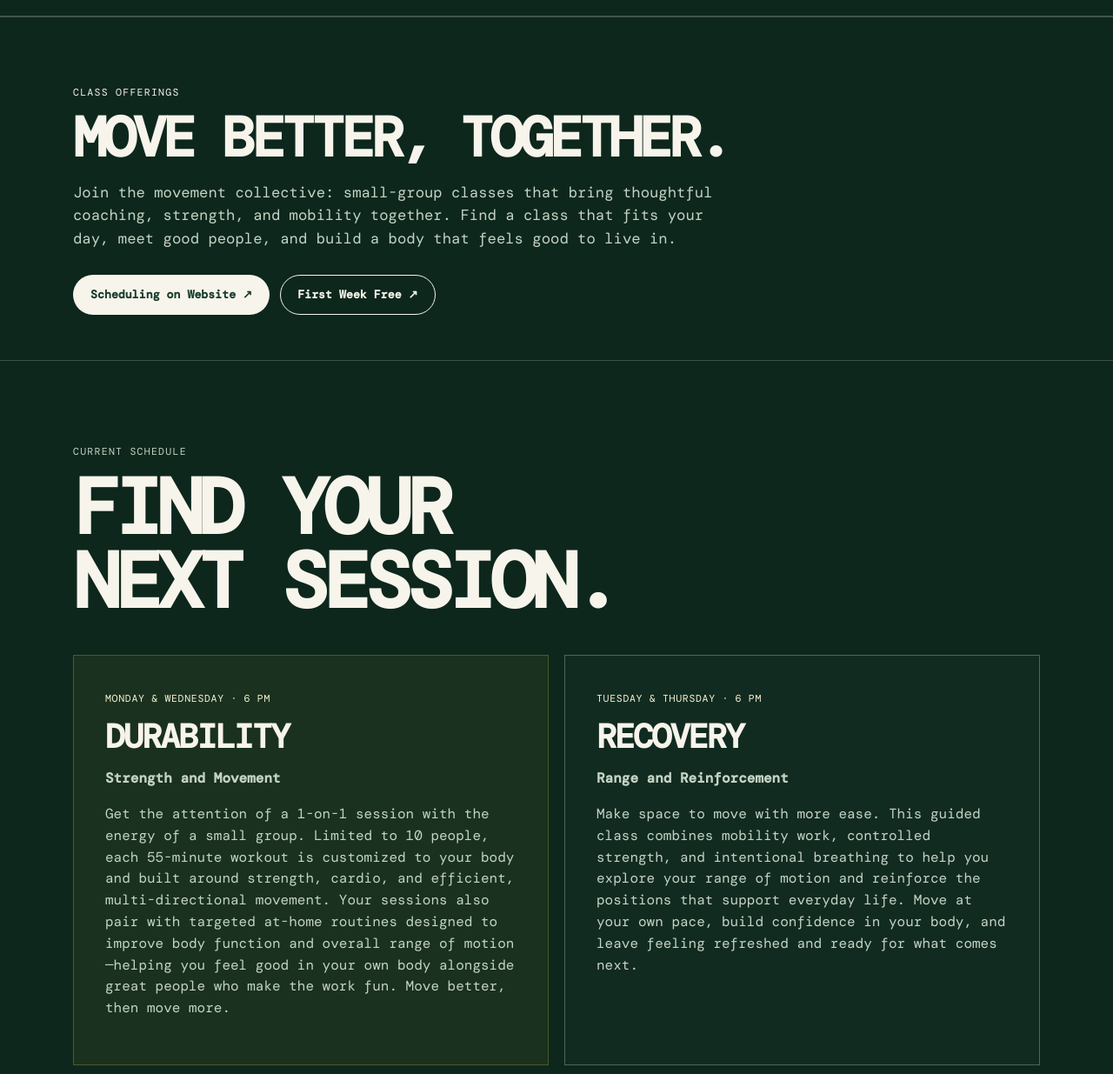
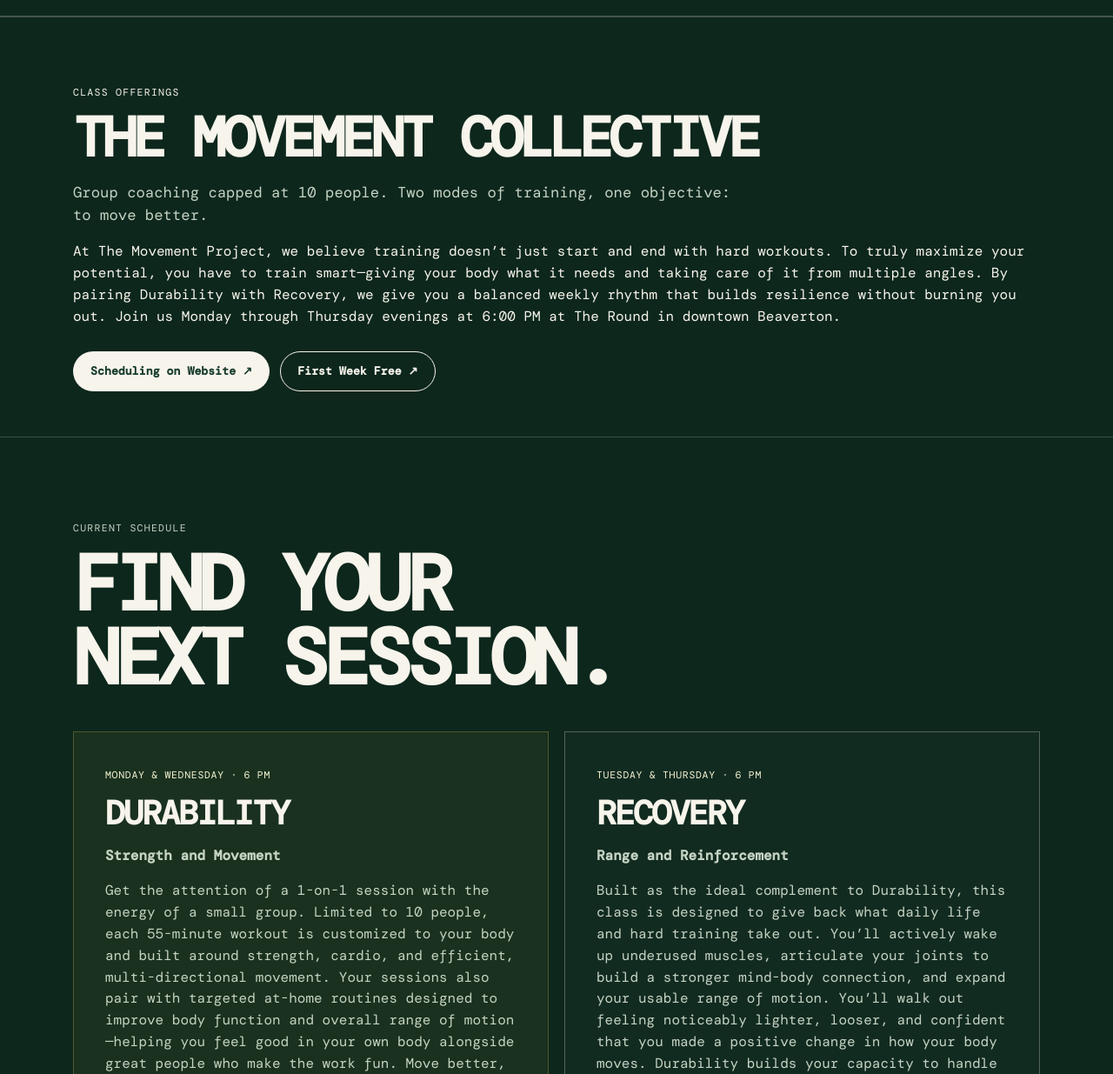
Before and after one commit to MarcyVampQueen/Website-SheldonWilliams, a plain HTML site: page public/class-offerings.html in a window 1280 px wide. Shown: the part 65-1300 px from the top of the page at 87% size. Drawn offline with nearby package versions, Linux system fonts and the light colour scheme.

Commit message:
update class wording

```diff
--- a/public/class-offerings.html
+++ b/public/class-offerings.html
@@ -37,10 +37,11 @@
     <section class="section detail-page detail-hero">
       <div class="page-wrap">
         <p class="eyebrow">Class Offerings</p>
-        <h1>Move better, together.</h1>
+        <h1>The Movement Collective</h1>
         <p class="detail-intro">
-          Join the movement collective: small-group classes that bring thoughtful coaching, strength, and mobility together.
-          Find a class that fits your day, meet good people, and build a body that feels good to live in.
+          Group coaching capped at 10 people. Two modes of training, one objective: to move better.
+        </p><p>
+          At The Movement Project, we believe training doesn’t just start and end with hard workouts. To truly maximize your potential, you have to train smart—giving your body what it needs and taking care of it from multiple angles. By pairing Durability with Recovery, we give you a balanced weekly rhythm that builds resilience without burning you out. Join us Monday through Thursday evenings at 6:00 PM at The Round in downtown Beaverton.
         </p>
         <div class="button-row">
           <a class="btn btn--light" href="https://app.squareup.com/appointments/book/classes/lr6rbxm0ip8942/L4V9VE19VERVG/classes">Scheduling on Website ↗</a>
@@ -69,7 +70,9 @@
             <h2>Recovery</h2>
             <p><b>Range and Reinforcement</b></p>
             <p>
-              Make space to move with more ease. This guided class combines mobility work, controlled strength, and intentional breathing to help you explore your range of motion and reinforce the positions that support everyday life. Move at your own pace, build confidence in your body, and leave feeling refreshed and ready for what comes next.
+              Built as the ideal complement to Durability, this class is designed to give back what daily life and hard training take out. You’ll actively wake up underused muscles, articulate your joints to build a stronger mind-body connection, and expand your usable range of motion. You’ll walk out feeling noticeably lighter, looser, and confident that you made a positive change in how your body moves.
+Durability builds your capacity to handle whatever life throws at you; Recovery ensures your body stays open, connected, and ready for the next challenge. Together, they keep you moving better week after week.
+
             </p>
           </article>
         </div>
```
